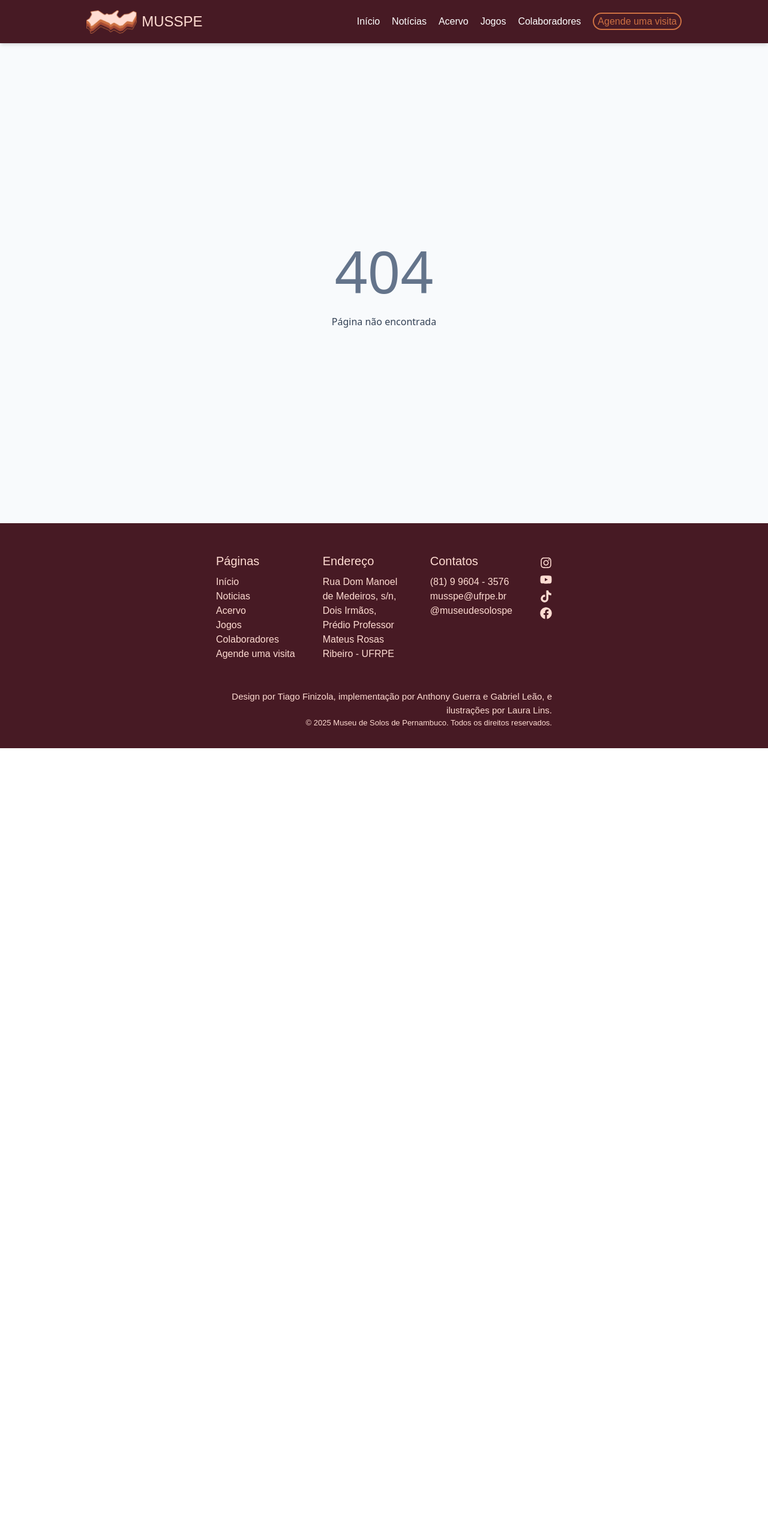
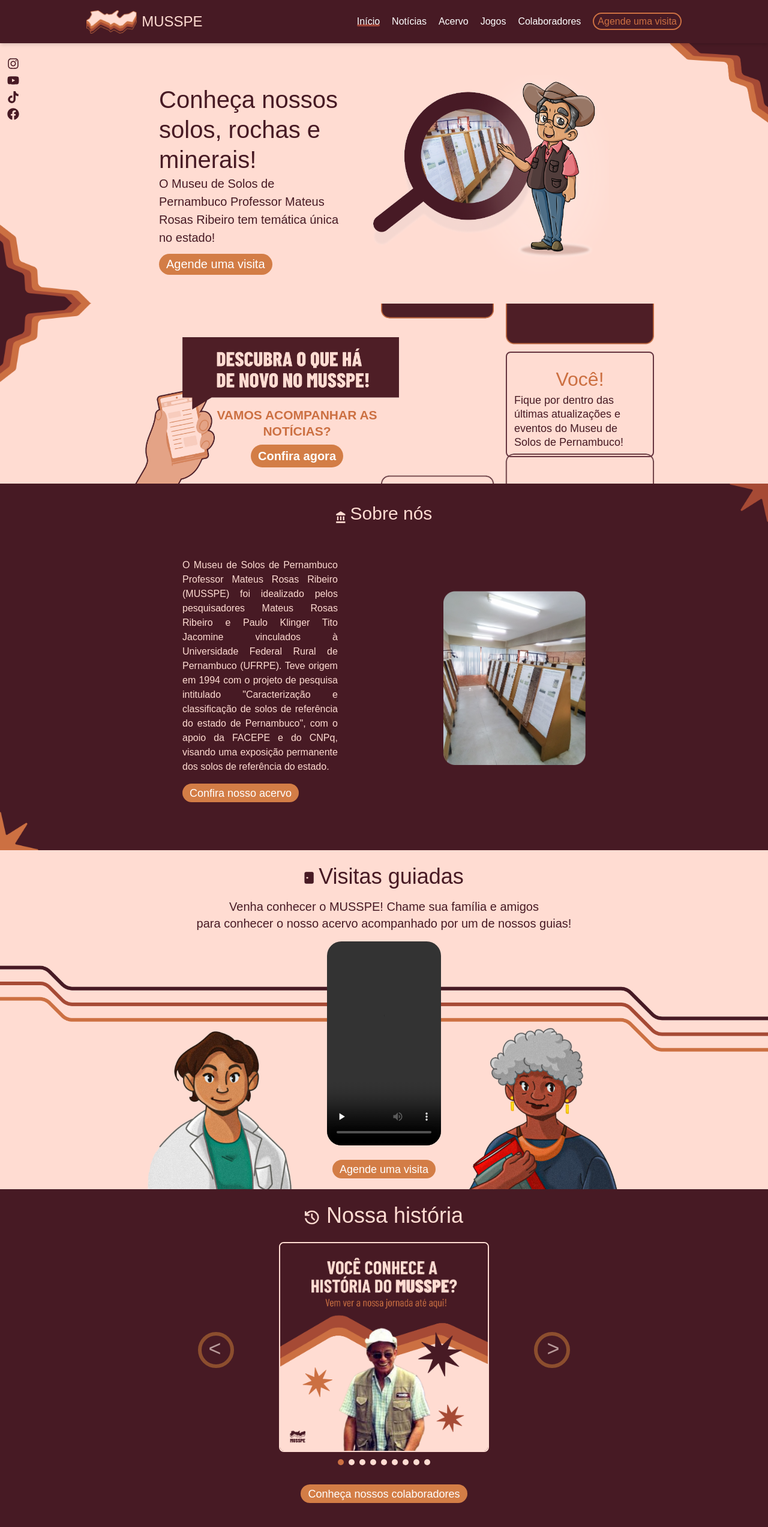
Before and after one commit to FonJava/musspe-react, a React (Vite) app: page / in a window 1280 px wide. Shown: the top 2545 px of the page at 60% size. Before the commit the page ends 1247 px from the top, so only its background shows below. Built offline with nearby package versions, Linux system fonts and the light colour scheme; grey boxes are pictures that could not be loaded; a web font is replaced by a local one.

Commit message:
path update

```diff
--- a/src/App.jsx
+++ b/src/App.jsx
@@ -19,12 +19,12 @@ function AppWrapper() {
 
   useEffect(() => {
     const pathToPage = {
-      "/musspe-react/": "home",
-      "/musspe-react/noticias": "noticias",
-      "/musspe-react/acervo": "acervo",
-      "/musspe-react/jogos": "jogos",
-      "/musspe-react/colaboradores": "colaboradores",
-      "/musspe-react/visita": "visita",
+      "/": "home",
+      "/noticias": "noticias",
+      "/acervo": "acervo",
+      "/jogos": "jogos",
+      "/colaboradores": "colaboradores",
+      "/visita": "visita",
     };
     const page = pathToPage[location.pathname] || "notfound";
     setActivePage(page);
@@ -35,17 +35,12 @@ function AppWrapper() {
       <Header activePage={activePage} setActivePage={setActivePage} />
       <main>
         <Routes>
-          <Route path="/musspe-react/" element={<Home />} />
-          <Route path="/musspe-react/noticias" element={<Noticias />} />
-
-          <Route path="/musspe-react/acervo" element={<Acervo />} />
-          <Route path="/musspe-react/jogos" element={<Jogos />} />
-          <Route
-            path="/musspe-react/colaboradores"
-            element={<Colaboradores />}
-          />
-          <Route path="/musspe-react/visita" element={<Visita />} />
-
+          <Route path="/" element={<Home />} />
+          <Route path="/noticias" element={<Noticias />} />
+          <Route path="/acervo" element={<Acervo />} />
+          <Route path="/jogos" element={<Jogos />} />
+          <Route path="/colaboradores" element={<Colaboradores />} />
+          <Route path="/visita" element={<Visita />} />
           <Route path="*" element={<NotFound />} />
         </Routes>
       </main>
--- a/src/components/Footer/Footer.jsx
+++ b/src/components/Footer/Footer.jsx
@@ -8,22 +8,22 @@ export default function Footer() {
         <div className="mx-auto grid grid-cols-2 justify-items-center gap-y-6 py-12 sm:flex sm:justify-between">
           <div className="flex flex-col">
             <h2 className="pb-2 font-barlow-bold text-[20px]">Páginas</h2>
-            <Link to="/musspe-react/" className="hover:underline">
+            <Link to="/" className="hover:underline">
               Início
             </Link>
-            <Link to="/musspe-react/noticias" className="hover:underline">
+            <Link to="/noticias" className="hover:underline">
               Noticias
             </Link>
-            <Link to="/musspe-react/acervo" className="hover:underline">
+            <Link to="/acervo" className="hover:underline">
               Acervo
             </Link>
-            <Link to="/musspe-react/jogos" className="hover:underline">
+            <Link to="/jogos" className="hover:underline">
               Jogos
             </Link>
-            <Link to="/musspe-react/colaboradores" className="hover:underline">
+            <Link to="/colaboradores" className="hover:underline">
               Colaboradores
             </Link>
-            <Link to="/musspe-react/visita" className="hover:underline">
+            <Link to="/visita" className="hover:underline">
               Agende uma visita
             </Link>
           </div>
--- a/src/components/FormularioVisita.jsx
+++ b/src/components/FormularioVisita.jsx
@@ -232,7 +232,7 @@ const FormularioVisita = () => {
         isOpen={modalOpen}
         onClose={() => {
           setModalOpen(false);
-          navigate("/musspe-react/");
+          navigate("/");
         }}
         title=""
         larguraModal="w-[90%] md:w-[600px]"
--- a/src/components/Header/Header.jsx
+++ b/src/components/Header/Header.jsx
@@ -15,7 +15,7 @@ export default function Header({ activePage, setActivePage }) {
       <div className="mx-auto flex w-full max-w-2xl items-center justify-between p-4 md:max-w-3xl lg:max-w-4xl xl:max-w-5xl">
         {/* Logo */}
         <Link
-          to="/musspe-react/"
+          to="/"
           className="flex items-center"
           onClick={() => setActivePage("home")}
         >
@@ -40,7 +40,7 @@ export default function Header({ activePage, setActivePage }) {
           <ul className="text-md flex space-x-5 font-barlow-semibold text-white">
             <li>
               <Link
-                to="/musspe-react/"
+                to="/"
                 className="relative"
                 onClick={() => setActivePage("home")}
               >
@@ -56,7 +56,7 @@ export default function Header({ activePage, setActivePage }) {
             </li>
             <li>
               <Link
-                to="/musspe-react/noticias"
+                to="/noticias"
                 className="relative"
                 onClick={() => setActivePage("noticias")}
               >
@@ -72,7 +72,7 @@ export default function Header({ activePage, setActivePage }) {
             </li>
             <li>
               <Link
-                to="/musspe-react/acervo"
+                to="/acervo"
                 className="relative"
                 onClick={() => setActivePage("acervo")}
               >
@@ -88,7 +88,7 @@ export default function Header({ activePage, setActivePage }) {
             </li>
             <li>
               <Link
-                to="/musspe-react/jogos"
+                to="/jogos"
                 className="relative"
                 onClick={() => setActivePage("jogos")}
               >
@@ -104,7 +104,7 @@ export default function Header({ activePage, setActivePage }) {
             </li>
             <li>
               <Link
-                to="/musspe-react/colaboradores"
+                to="/colaboradores"
                 className="relative"
                 onClick={() => setActivePage("colaboradores")}
               >
@@ -120,7 +120,7 @@ export default function Header({ activePage, setActivePage }) {
             </li>
             <li>
               <Link
-                to="/musspe-react/visita"
+                to="/visita"
                 className={
                   activePage === "visita"
                     ? "rounded-full border-2 border-transparent bg-brand-laranja px-1.5 py-1 text-white transition-colors duration-200 ease-out focus:outline-none"
@@ -173,7 +173,7 @@ export default function Header({ activePage, setActivePage }) {
         <ul className="flex flex-col space-y-4 p-4 font-barlow-semibold text-white">
           <li>
             <Link
-              to="/musspe-react/"
+              to="/"
               className="relative inline-block"
               onClick={() => {
                 setActivePage("home");
@@ -192,7 +192,7 @@ export default function Header({ activePage, setActivePage }) {
           </li>
           <li>
             <Link
-              to="/musspe-react/noticias"
+              to="/noticias"
               className="relative inline-block"
               onClick={() => {
                 setActivePage("noticias");
@@ -211,7 +211,7 @@ export default function Header({ activePage, setActivePage }) {
           </li>
           <li>
             <Link
-              to="/musspe-react/acervo"
+              to="/acervo"
               className="relative inline-block"
               onClick={() => {
                 setActivePage("acervo");
@@ -230,7 +230,7 @@ export default function Header({ activePage, setActivePage }) {
           </li>
           <li>
             <Link
-              to="/musspe-react/jogos"
+              to="/jogos"
               className="relative inline-block"
               onClick={() => {
                 setActivePage("jogos");
@@ -249,7 +249,7 @@ export default function Header({ activePage, setActivePage }) {
           </li>
           <li>
             <Link
-              to="/musspe-react/colaboradores"
+              to="/colaboradores"
               className="relative inline-block"
               onClick={() => {
                 setActivePage("colaboradores");
@@ -268,7 +268,7 @@ export default function Header({ activePage, setActivePage }) {
           </li>
           <li>
             <Link
-              to="/musspe-react/visita"
+              to="/visita"
               className={`relative inline-block ${
                 activePage === "visita"
                   ? "rounded-full border-2 border-transparent bg-brand-laranja px-1.5 py-0 text-white transition-colors duration-200 ease-out"
--- a/src/pages/Home/Home.jsx
+++ b/src/pages/Home/Home.jsx
@@ -57,7 +57,7 @@ export default function Home() {
         titulo="Conheça nossos solos, rochas e minerais!"
         descricao="O Museu de Solos de Pernambuco Professor Mateus Rosas Ribeiro tem temática única no estado!"
       >
-        <Link to="/musspe-react/visita">
+        <Link to="/visita">
           <Botao
             tamanhoFonte="text-[18px] sm:text-[20px] py-[2.5px] md:text-[16px] lg:text-[20px]"
             paddingY="md:py-[1.5px] lg:py-[2.5px]"
@@ -96,7 +96,7 @@ export default function Home() {
           >
             VAMOS ACOMPANHAR AS NOTÍCIAS?
             <br />
-            <Link to="/musspe-react/noticias">
+            <Link to="/noticias">
               <Botao
                 marginY="my-1 sm:my-2"
                 paddingY="py-1 sm:py-1.5"
@@ -167,7 +167,7 @@ export default function Home() {
               CNPq, visando uma exposição permanente dos solos de referência do
               estado.
             </p>
-            <Link to="/musspe-react/acervo">
+            <Link to="/acervo">
               <Botao marginY="my-3 md:my-0">Confira nosso acervo</Botao>
             </Link>
           </div>
@@ -229,7 +229,7 @@ export default function Home() {
                 </div>
 
                 <div className="mb-8 flex-shrink-0 md:mb-20">
-                  <Link to="/musspe-react/visita">
+                  <Link to="/visita">
                     <Botao>Agende uma visita</Botao>
                   </Link>
                 </div>
@@ -265,7 +265,7 @@ export default function Home() {
             showArrows={true}
           />
           <div>
-            <Link to="/musspe-react/colaboradores">
+            <Link to="/colaboradores">
               <Botao>Conheça nossos colaboradores</Botao>
             </Link>
           </div>
--- a/vite.config.js
+++ b/vite.config.js
@@ -4,5 +4,5 @@ import react from "@vitejs/plugin-react";
 // https://vite.dev/config/
 export default defineConfig({
   plugins: [react()],
-  base: "/musspe-react/",
+  base: "/",
 });
```
